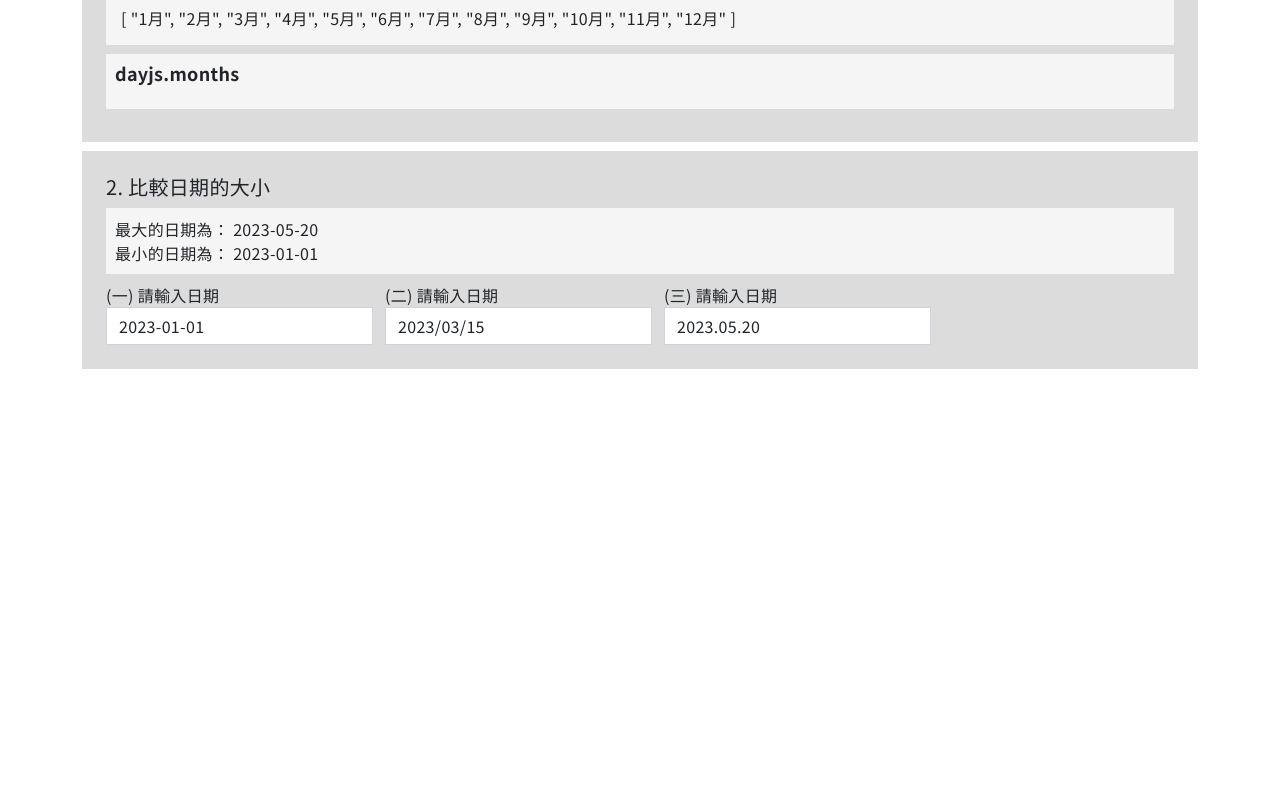
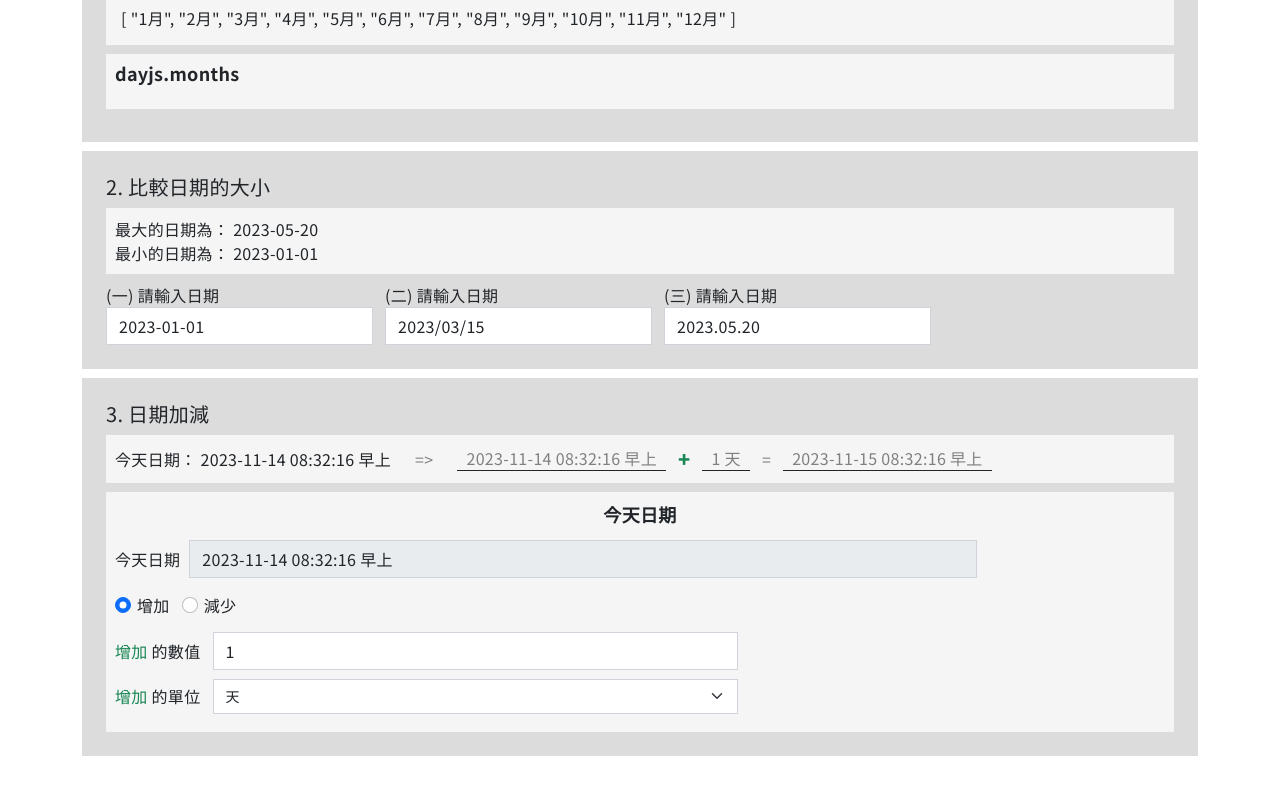
Before and after one commit to MizuYang/day.js, a Vue app: page /#/ in a window 1280 px wide. Shown: the part 524-1313 px from the top of the page. Before the commit the page ends 926 px from the top, so only its background shows below. Built offline with nearby package versions, Linux system fonts and the light colour scheme.

Commit message:
新增 日期加減/Today、增加、減少、可更改數值、可更改單位、顯示計算公式

```diff
--- /dev/null
+++ b/src/components/Demo3日期加減.vue
@@ -0,0 +1,25 @@
+<template>
+  <section class="bg-gainsboro mb-3 p-10">
+    <h2 class="text-20 mb-3">3. 日期加減</h2>
+    <div>
+      <div class="bg-whitesmoke mb-3 p-3">
+        <!-- 今天日期 運算過程 -->
+        <TodayComputed />
+
+      </div>
+
+      <div class="d-flex align-items-center">
+        <!-- 今天日期 -->
+        <Today />
+      </div>
+    </div>
+  </section>
+</template>
+
+<script setup>
+import Today from '@/components/demo3-items/Today.vue'
+import TodayComputed from '@/components/demo3-items/公式元件/TodayComputed.vue'
+
+</script>
+
+<style lang='scss' scope></style>
--- /dev/null
+++ b/src/components/demo3-items/Today.vue
@@ -0,0 +1,90 @@
+<template>
+  <!-- 今天日期 -->
+  <div class="bg-whitesmoke me-auto p-3"
+        style="width:100%;">
+    <p class="text-18 text-center fw-bold-7 mb-5">今天日期</p>
+
+    <!-- 顯示今天的日期(唯讀) -->
+    <label for="todayReadonly" class="d-flex align-items-center mb-3">
+      今天日期
+      <input type="text"
+             class="form-control w-75 ms-3"
+             id="todayReadonly"
+             :value="today.format('YYYY-MM-DD HH:mm:ss A')"
+             readonly>
+    </label>
+
+    <!-- 增加、減少 radio -->
+    <div class="d-flex align-items-center mb-3">
+      <div class="me-5">
+        <input class="form-check-input" type="radio"
+                value="todayAdd" id="todayAdd"
+                name="todayDateOperationMode"
+                v-model="todayDateOperationMode">
+        <label class="form-check-label ps-2" for="todayAdd">
+          增加
+        </label>
+      </div>
+      <div class="my-2">
+        <input class="form-check-input" type="radio"
+                value="todaySubtract" id="todaySubtract"
+                name="todayDateOperationMode"
+                v-model="todayDateOperationMode">
+        <label class="form-check-label ps-2" for="todaySubtract">
+          減少
+        </label>
+      </div>
+    </div>
+
+    <!-- 增加獲減少的數值設定 -->
+    <label for="todayModificationNum" class="d-flex align-items-center">
+      <p class="me-1">
+        <span :class="isTodayAddMode?'text-success':'text-danger'">
+          {{ isTodayAddMode?'增加':'減少' }}
+        </span>
+        的數值
+      </p>
+      <input type="number"
+              class="form-control ms-3"
+              id="todayModificationNum"
+              v-model.number="todayModificationNum"
+              style="width:50%;">
+    </label>
+
+    <!-- 增加或減少的單位設定 -->
+    <div class="d-flex align-items-center my-3">
+      <label for="targetUnitSetup" class="me-5">
+      <p>
+        <span :class="isTodayAddMode?'text-success':'text-danger'">
+          {{ isTodayAddMode?'增加':'減少' }}
+        </span>
+          的單位
+      </p>
+      </label>
+      <select class="form-select w-50"
+              v-model="todayMdificationUnit" id="targetUnitSetup">
+        <option v-for="unit in unitSelectionData" :key="unit"
+                :value="unit.en">{{ unit.cn }}</option>
+      </select>
+    </div>
+  </div>
+</template>
+
+<script setup>
+// store
+import { storeToRefs } from 'pinia'
+import { useTodayStore } from '@/stores/demo3/todayStore.js'
+
+// store
+const {
+  today,
+  todayDateOperationMode,
+  todayModificationNum,
+  isTodayAddMode,
+  todayMdificationUnit,
+  unitSelectionData
+} = storeToRefs(useTodayStore())
+
+</script>
+
+<style lang='scss' scope></style>
--- /dev/null
+++ b/src/components/demo3-items/公式元件/TodayComputed.vue
@@ -0,0 +1,53 @@
+<template>
+  <!-- 今天日期 運算過程 -->
+  <div class="d-flex align-items-center">
+    今天日期： {{ today.format('YYYY-MM-DD HH:mm:ss A') }} <span class="text-gray ms-10">=></span>
+
+    <!-- 顯示加減運算過程, 例：10:00 - 5分鐘 = 09:55 -->
+    <div class="d-flex align-items-center ms-10">
+      <span class="text-gray border-bottom border-dark px-3">{{ today.format('YYYY-MM-DD HH:mm:ss A') }}</span>
+
+      <!-- "+" 或 "-" 符號 -->
+      <span class="text-20 fw-bold-9 mx-5"
+            :class="isTodayAddMode?'text-success':'text-danger'"
+            :style="!isTodayAddMode&&'padding:0 2.25px;'">
+        {{ isTodayAddMode?'+':'-' }}
+      </span>
+
+      <!-- 數值、單位 -->
+      <span class="text-gray border-bottom border-dark px-3">
+        {{ todayModificationNum }}
+        {{ todayUnitCn }}
+      </span>
+
+      <span class="text-gray mx-5">=</span>
+
+      <!-- 計算結果 -->
+      <span class="text-gray border-bottom border-dark px-3">
+        {{ todayResult }}
+      </span>
+    </div>
+  </div>
+</template>
+
+<script setup>
+import { storeToRefs } from 'pinia'
+// store
+import { useTodayStore } from '@/stores/demo3/todayStore.js'
+// composable
+import { useDemo3Today } from '@/composables/useDemo3Today.js'
+
+// store
+const {
+  today,
+  todayModificationNum,
+  isTodayAddMode,
+  todayUnitCn,
+  todayResult
+} = storeToRefs(useTodayStore())
+
+// composable
+useDemo3Today()
+</script>
+
+<style lang='scss' scope></style>
--- /dev/null
+++ b/src/composables/useDemo3Today.js
@@ -0,0 +1,32 @@
+import { watchEffect, onMounted } from 'vue'
+
+// store
+import { storeToRefs } from 'pinia'
+import { useTodayStore } from '@/stores/demo3/todayStore.js'
+
+export function useDemo3Today () {
+  // store
+  const {
+    todayModificationNum,
+    todayMdificationUnit
+  } = storeToRefs(useTodayStore())
+  const {
+    todayDateComputed
+  } = useTodayStore()
+
+  // watchEffect
+  // 更新數值時, 重新計算
+  watchEffect(() => {
+    if (todayModificationNum.value !== '' && todayMdificationUnit.value) {
+      todayDateComputed()
+    }
+  })
+
+  onMounted(() => {
+    // dayjs('2023.11.15 21:15').format('YYYY-MM-DD hh:mm:ss A')
+    todayDateComputed()
+  })
+
+  return {
+  }
+}
--- /dev/null
+++ b/src/stores/demo3/todayStore.js
@@ -0,0 +1,75 @@
+import { ref, reactive, computed } from 'vue'
+import { defineStore } from 'pinia'
+import dayjs from 'dayjs'
+
+export const useTodayStore = defineStore('todayStore', () => {
+  // data
+  const today = ref(dayjs())
+  const todayDateOperationMode = ref('todayAdd') // 'todayAdd' || 'todaySubtract'
+  const todayModificationNum = ref(1) // 數值
+  const todayMdificationUnit = ref('day') // 單位
+  const todayResult = ref('')
+  const unitSelectionData = reactive({
+    day: {
+      cn: '天',
+      en: 'day'
+    },
+    week: {
+      cn: '週',
+      en: 'week'
+    },
+    month: {
+      cn: '月',
+      en: 'month'
+    },
+    year: {
+      cn: '年',
+      en: 'year'
+    },
+    hour: {
+      cn: '小時',
+      en: 'hour'
+    },
+    minute: {
+      cn: '分鐘',
+      en: 'minute'
+    },
+    second: {
+      cn: '秒',
+      en: 'second'
+    },
+    millisecond: {
+      cn: '毫秒',
+      en: 'millisecond'
+    }
+  })
+
+  // computed
+  const isTodayAddMode = computed(() => {
+    return todayDateOperationMode.value === 'todayAdd'
+  })
+  const todayUnitCn = computed(() => {
+    return unitSelectionData[todayMdificationUnit.value].cn
+  })
+
+  // add(數量, 單位), subtract(數量, 單位)
+  function todayDateComputed () {
+    const method = isTodayAddMode.value ? 'add' : 'subtract'
+
+    // 計算新增 or 減少
+    const newDate = dayjs(today.value)[method](todayModificationNum.value, todayMdificationUnit.value).format('YYYY-MM-DD hh:mm:ss A')
+    todayResult.value = newDate
+  }
+
+  return {
+    today,
+    todayDateOperationMode,
+    todayModificationNum,
+    todayMdificationUnit,
+    todayResult,
+    isTodayAddMode,
+    todayUnitCn,
+    unitSelectionData,
+    todayDateComputed
+  }
+})
--- a/src/views/HomeView.vue
+++ b/src/views/HomeView.vue
@@ -39,6 +39,9 @@
 
       <!-- 比較日期的大小 -->
       <Demo2 />
+
+      <!-- 日期加減 -->
+      <Demo3 />
     </main>
   </div>
 </template>
@@ -48,6 +51,7 @@ import dayjs from 'dayjs'
 
 import Demo1 from '@/components/Demo1列出該語系的月份和週.vue'
 import Demo2 from '@/components/Demo2比較日期的大小.vue'
+import Demo3 from '@/components/Demo3日期加減.vue'
 
 // composables
 import { useLang } from '@/composables/useLang.js'
@@ -59,6 +63,7 @@ const { lang } = useLang()
 const now = dayjs()
 
 console.log('dayjs()', now)
+
 </script>
 
 <style lang='scss' scope></style>
```
